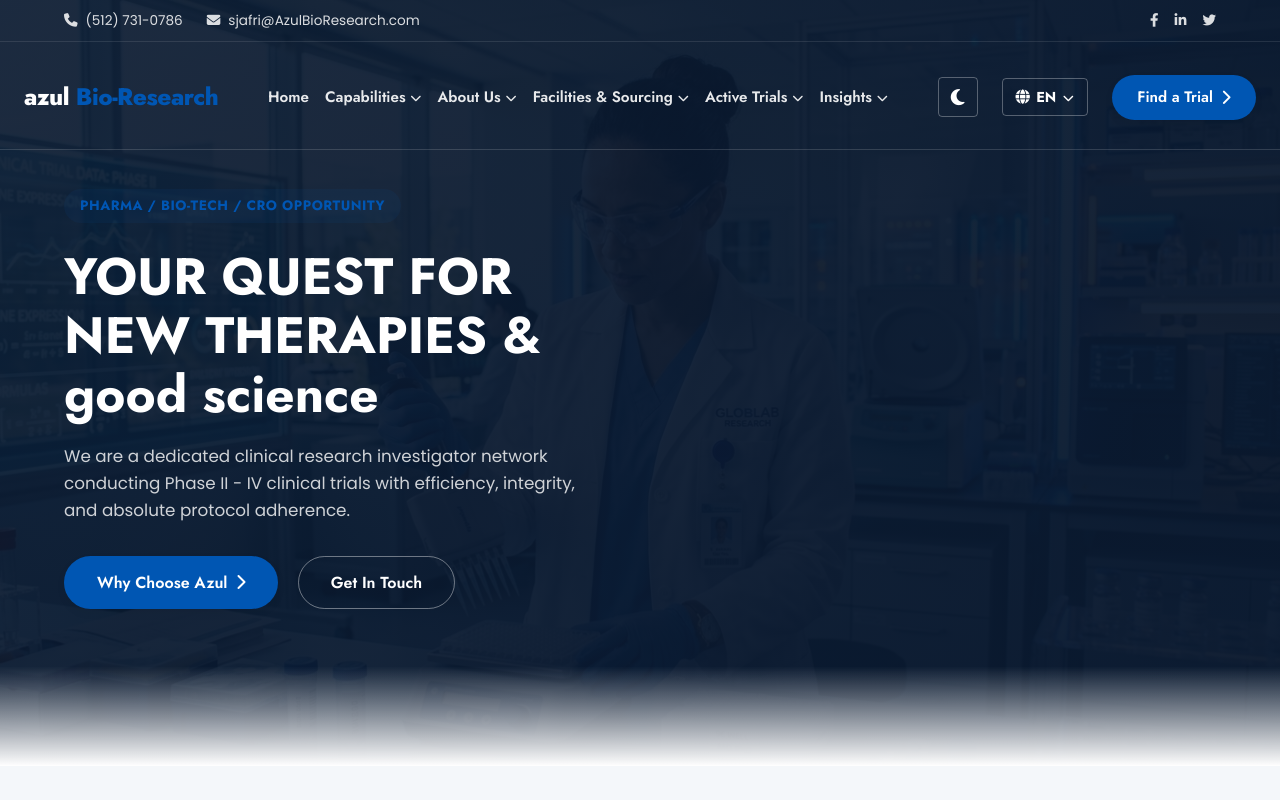
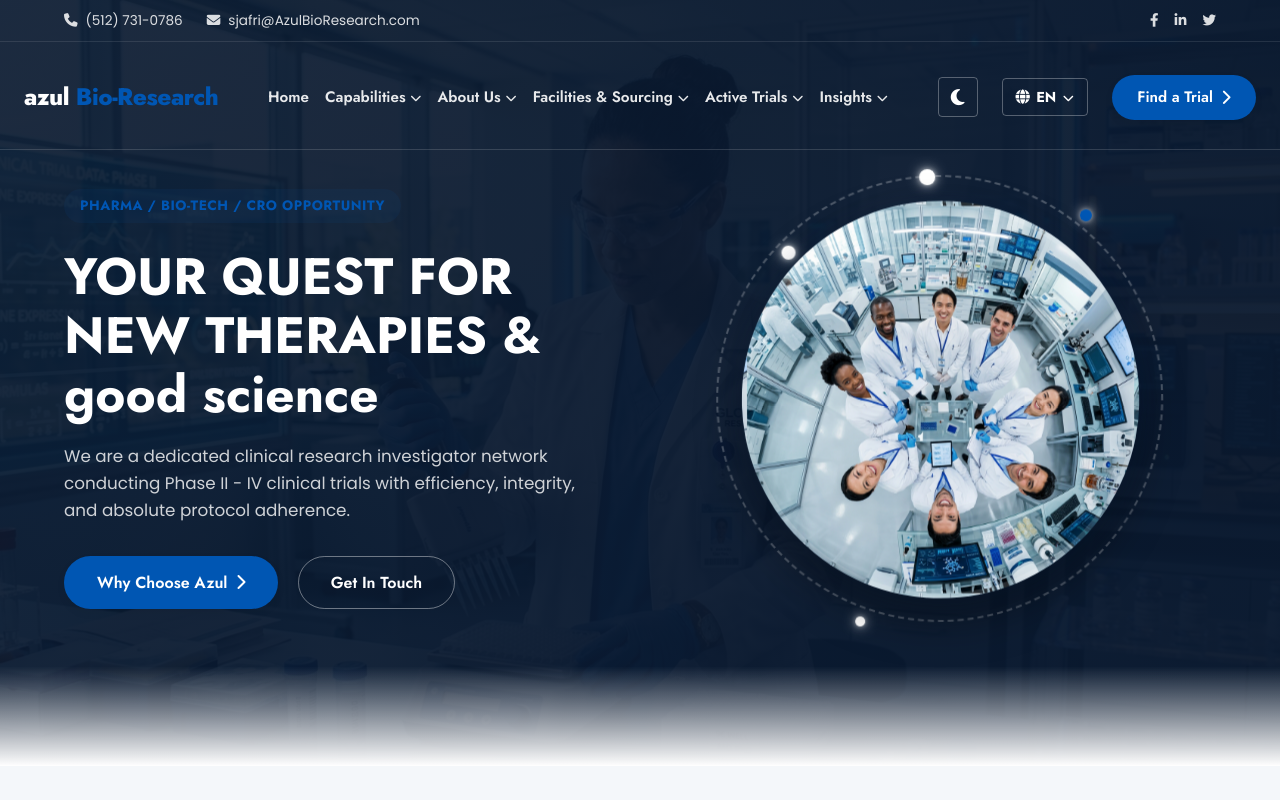
Before and after one commit to hhuss786512tx-tech/Azul-Bio-research, a React (Vite) app: page / in a window 1280 px wide. Shown: the top 800 px of the page. Built offline with nearby package versions, Linux system fonts and the light colour scheme.

Commit message:
Fix hero image visibility: use 'revealed' class instead of 'active' on hero image wrapper to trigger opacity slide-in animation on load

```diff
--- a/src/pages/Home.jsx
+++ b/src/pages/Home.jsx
@@ -61,7 +61,7 @@ export const Home = () => {
                         </div>
                     </div>
                     <div className="hero-image">
-                        <div className="hero-image-wrapper reveal-right active">
+                        <div className="hero-image-wrapper reveal-right revealed">
                             <div className="blob-frame circle-frame">
                                 <div className="blob-image circle-image" style={{ backgroundImage: "url('/assets/hero_team_circle.jpg')" }}></div>
                                 <div className="particle-ring">
```
